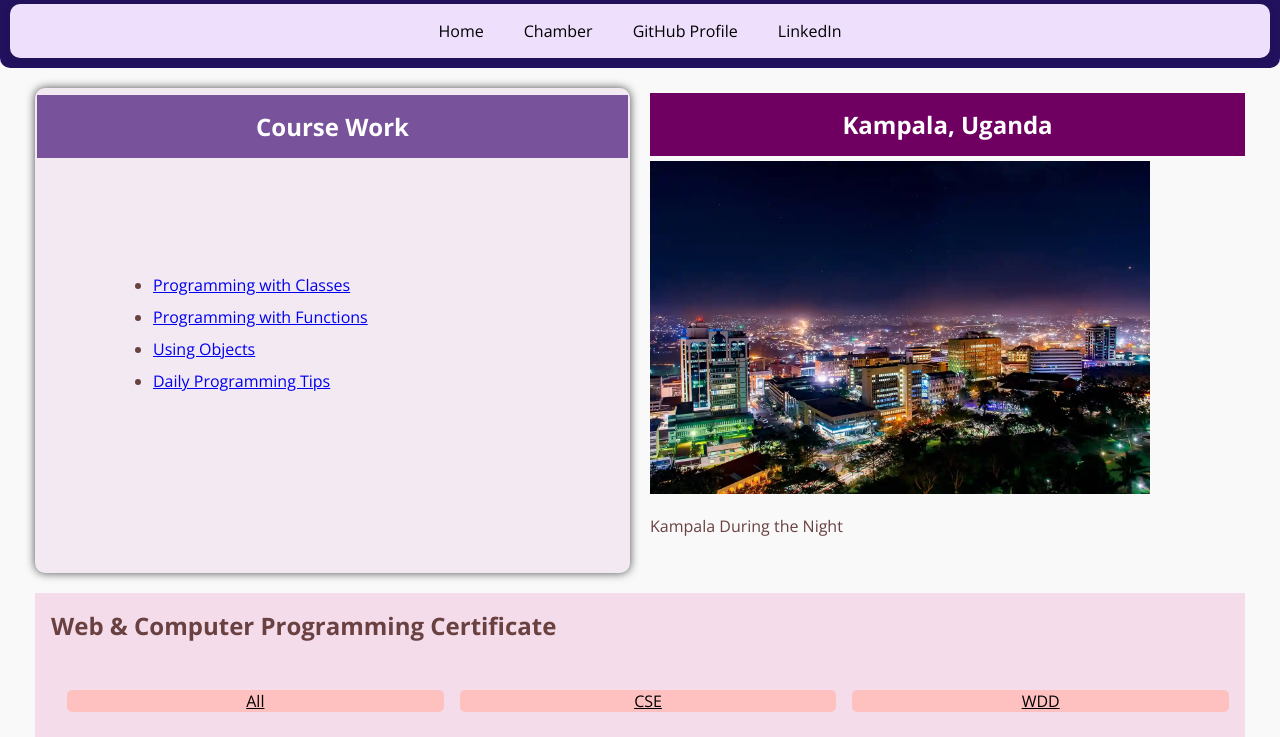
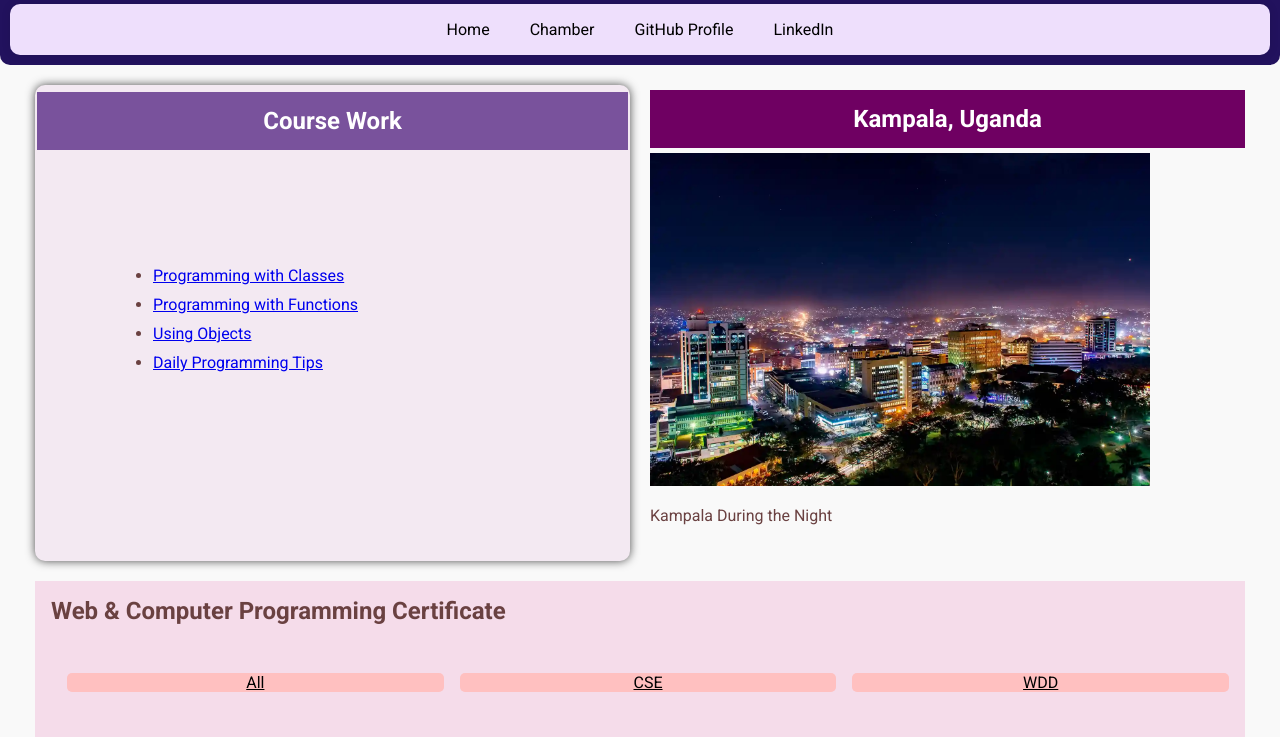
Before and after one commit to ernest-ojakol/wdd231, a plain HTML site: page index.html in a window 1280 px wide. Shown: the part 186-923 px from the top of the page. Drawn offline with nearby package versions, Linux system fonts and the light colour scheme.

Commit message:
added Google font

```diff
--- a/index.html
+++ b/index.html
@@ -8,7 +8,10 @@
     <meta name="description" content="WDD 131 - Dynamic Web Fundamentals - Ernest Ojakol - Home Page">
     <meta name="author" content="Ernest Ojakol">
     <link rel="stylesheet" href="styles/base.css">
-    <link href="https://fonts.googleapis.com/css2?family=Open+Sans:ital,wght@0,300..800;1,300..800&display=swap"
+    <link rel="preconnect" href="https://fonts.googleapis.com">
+    <link rel="preconnect" href="https://fonts.gstatic.com" crossorigin>
+    <link
+        href="https://fonts.googleapis.com/css2?family=Roboto:ital,wght@0,100;0,300;0,400;0,500;0,700;0,900;1,100;1,300;1,400;1,500;1,700;1,900&display=swap"
         rel="stylesheet">
     <script defer src="scripts/getdates.js"></script>
 </head>
--- a/styles/base.css
+++ b/styles/base.css
@@ -4,7 +4,7 @@ body {
     grid-template-columns: 1fr;
     height: 100vh;
     margin: 0;
-    font-family: 'Open Sans', serif;
+    font-family: "Roboto", serif;
     background-color: #f9f9f9;
     color: #6a4141;
 }
```
